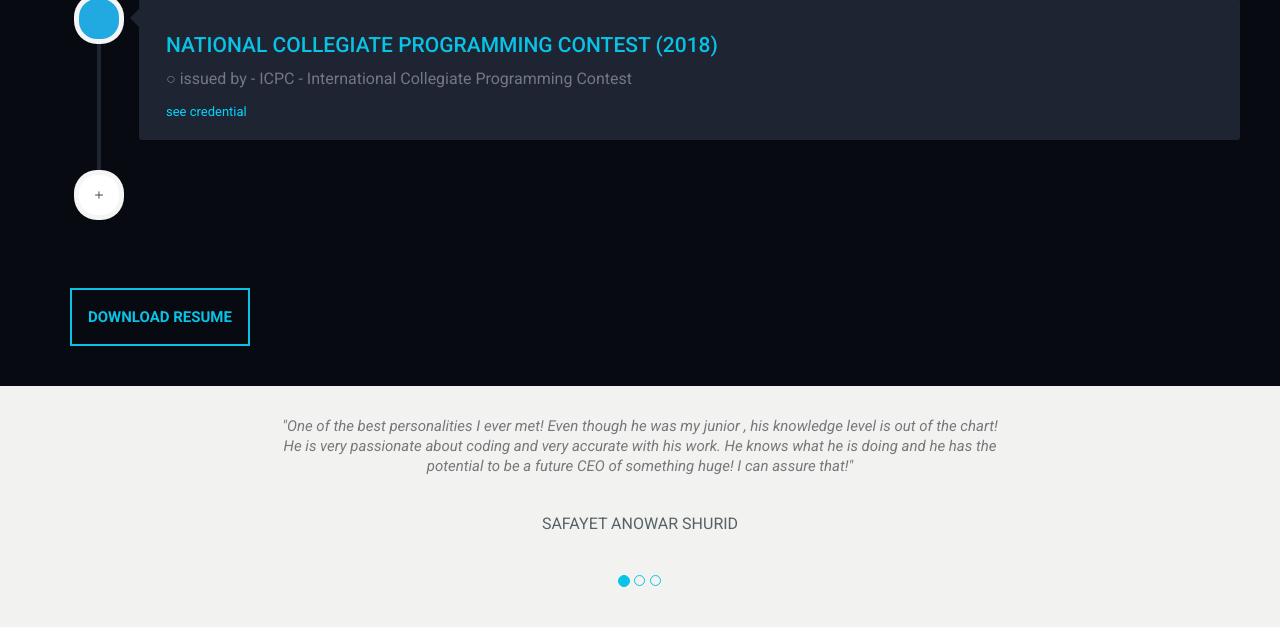
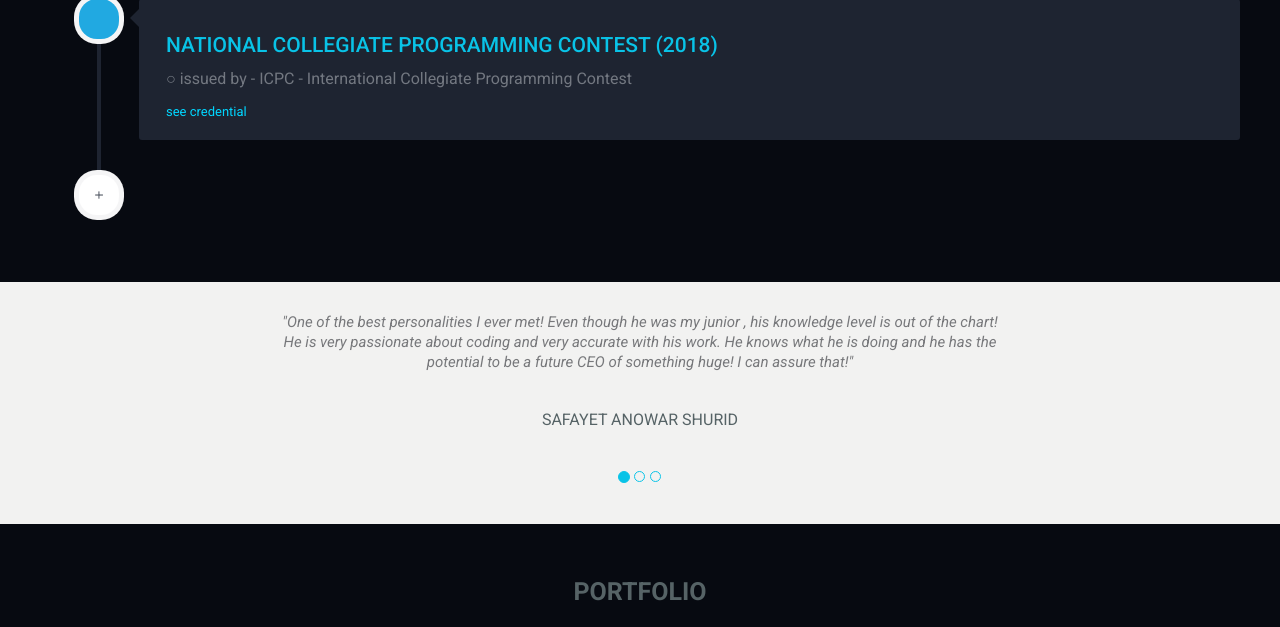
Before and after one commit to shiningflash/Portfolio, a Django app: page / in a window 1280 px wide. Shown: the part 5752-6379 px from the top of the page. Run offline with Django 3.2, Linux system fonts and the light colour scheme; data comes from the database, SQL or seed files in the repository; both versions use the stored data as it was after the commit; some libraries are stand-ins or nearby versions.

Commit message:
removed resume

```diff
--- a/resume_app/templates/resume/home.html
+++ b/resume_app/templates/resume/home.html
@@ -491,7 +491,7 @@ OOP, Database Systems, Operating Systems, Computer Architecture, Data Communicat
 
     </div>
 
-    <a href={{resume.resume_download_url}} class="btn btn-default featured"  target="_blank">Download Resume</a>
+    {% comment %} <a href={{resume.resume_download_url}} class="btn btn-default featured"  target="_blank">Download Resume</a> {% endcomment %}
 	</div>
 </div>
 
```
Also changed, not shown: db.sqlite3.
